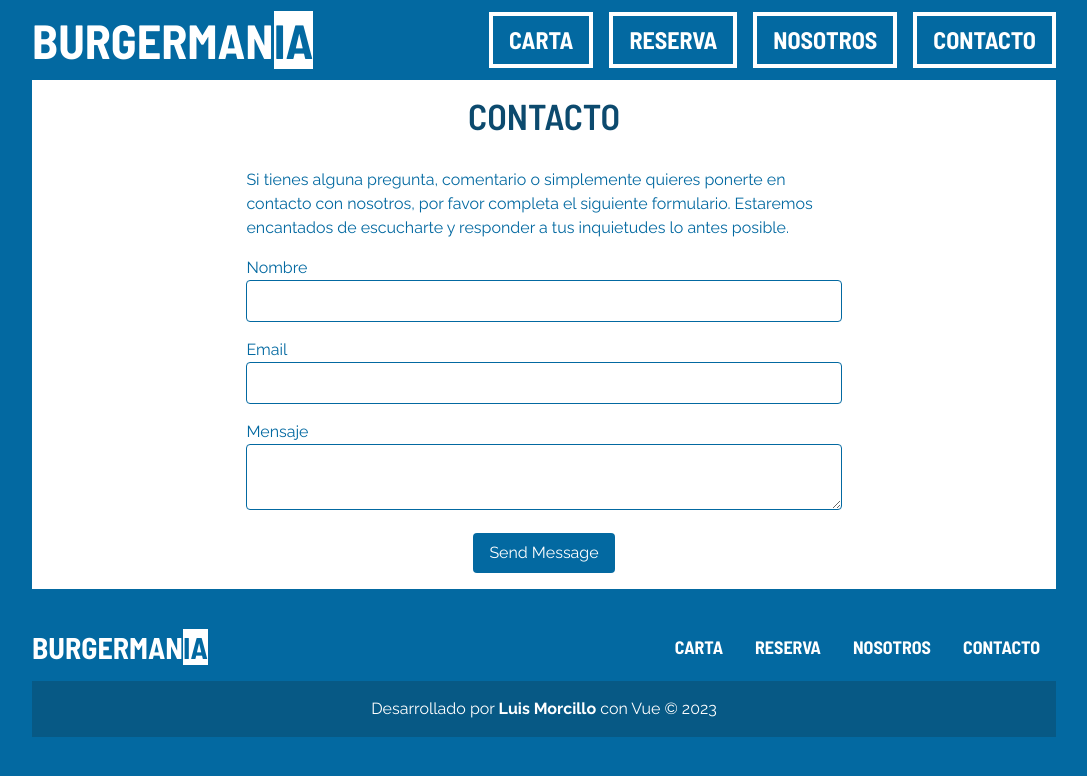
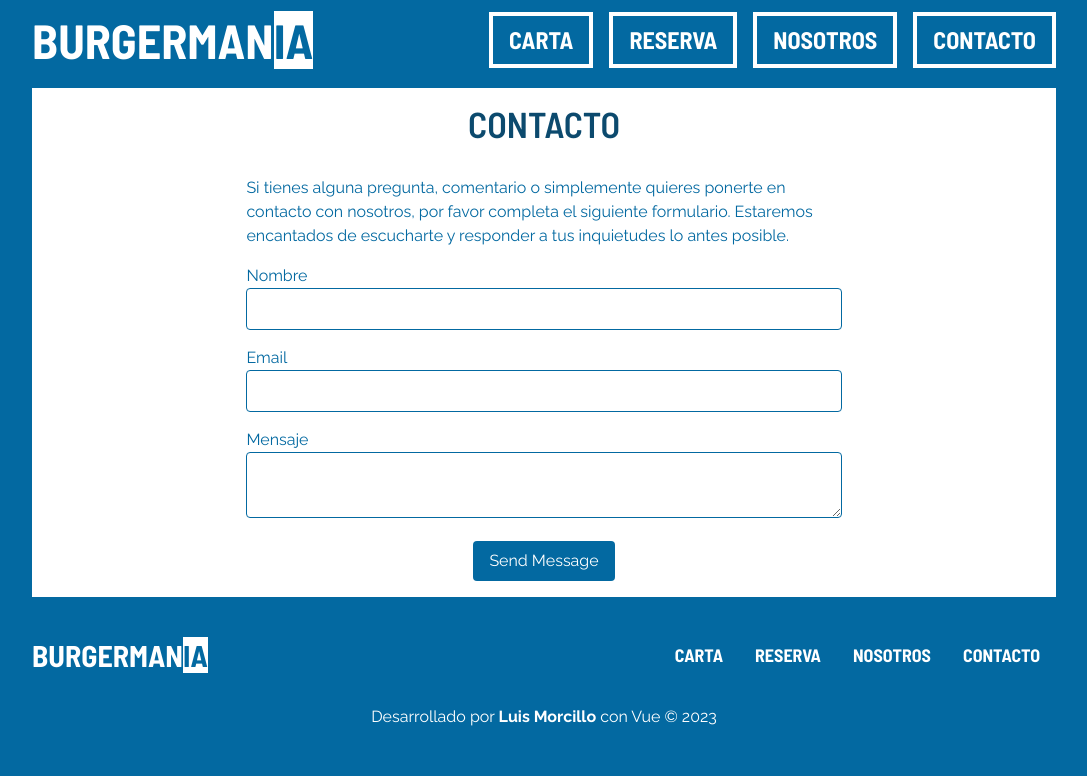
Before and after one commit to molul/burgermania_vue, a Vue app: page /contacto in a window 1280 px wide. Shown: the top 776 px of the page, without its empty margins (96-1183 px from the left). Built offline with nearby package versions, Linux system fonts and the light colour scheme.

Commit message:
Small fixes in styling

```diff
--- a/src/App.vue
+++ b/src/App.vue
@@ -11,6 +11,7 @@
 					break-words
 					mt-16
 					md:mt-20
+					pt-2
 			">
 				<router-view/>
 			</div>
--- a/src/components/Footer.vue
+++ b/src/components/Footer.vue
@@ -1,6 +1,8 @@
 <template>
 	<footer>
-		<div class="w-full flex justify-start text-left pt-6">
+		<div class="bottom-0 w-full">
+
+			<div class="flex justify-start text-left pt-6">
 				<div class="px-4 py-4 md:px-0 w-full space-y-4 md:flex md:justify-between md:items-center md:space-y-0 ">
 					<!-- Logo and name -->
 					<div class="flex items-center gap-2">
@@ -25,8 +27,9 @@
 
 			</div>
 
-		<div class=" bg-sky-800 px-4 py-4 text-left md:text-center md:px-0 w-full text-white">
+			<div class="w-full px-4 py-4 text-left md:text-center md:px-0 w-full text-white">
 				Desarrollado por <a href="https://www.luismorcilloluque.com/es" target="_blank" class="font-bold">Luis Morcillo</a> con Vue &copy; 2023
+			</div>
 		</div>
 
 	</footer>
--- a/src/views/ContactoView.vue
+++ b/src/views/ContactoView.vue
@@ -68,7 +68,7 @@
 import TitleComp from "../components/TitleComp.vue";
 
 export default {
-	name: "AppComponent",
+	name: "ContactoCompView",
 	components: {
 		TitleComp,
 	},
```
Also changed, not shown: TO DO_burgermania.txt. Lines whose indentation alone changed are shown as unchanged.
